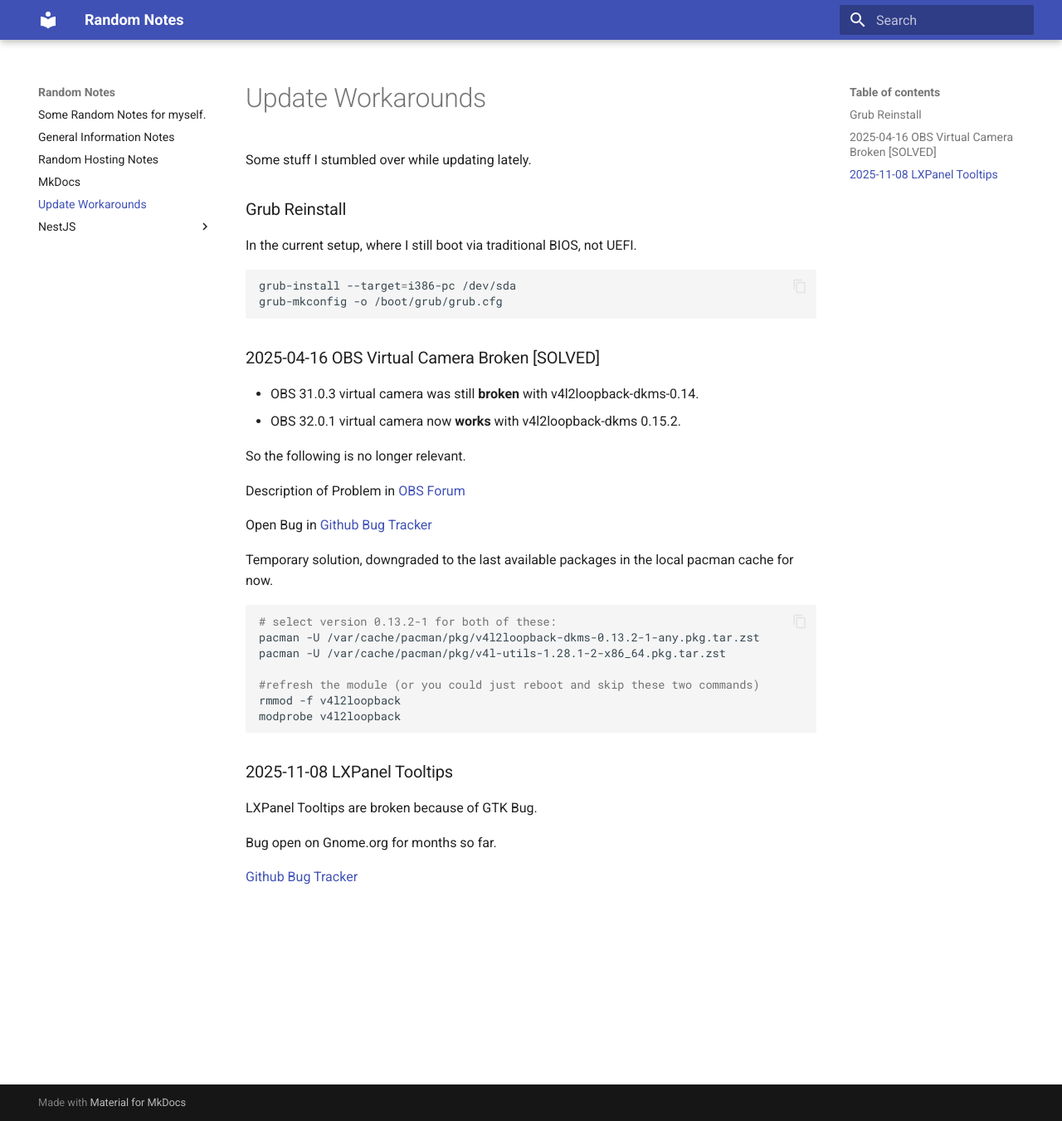
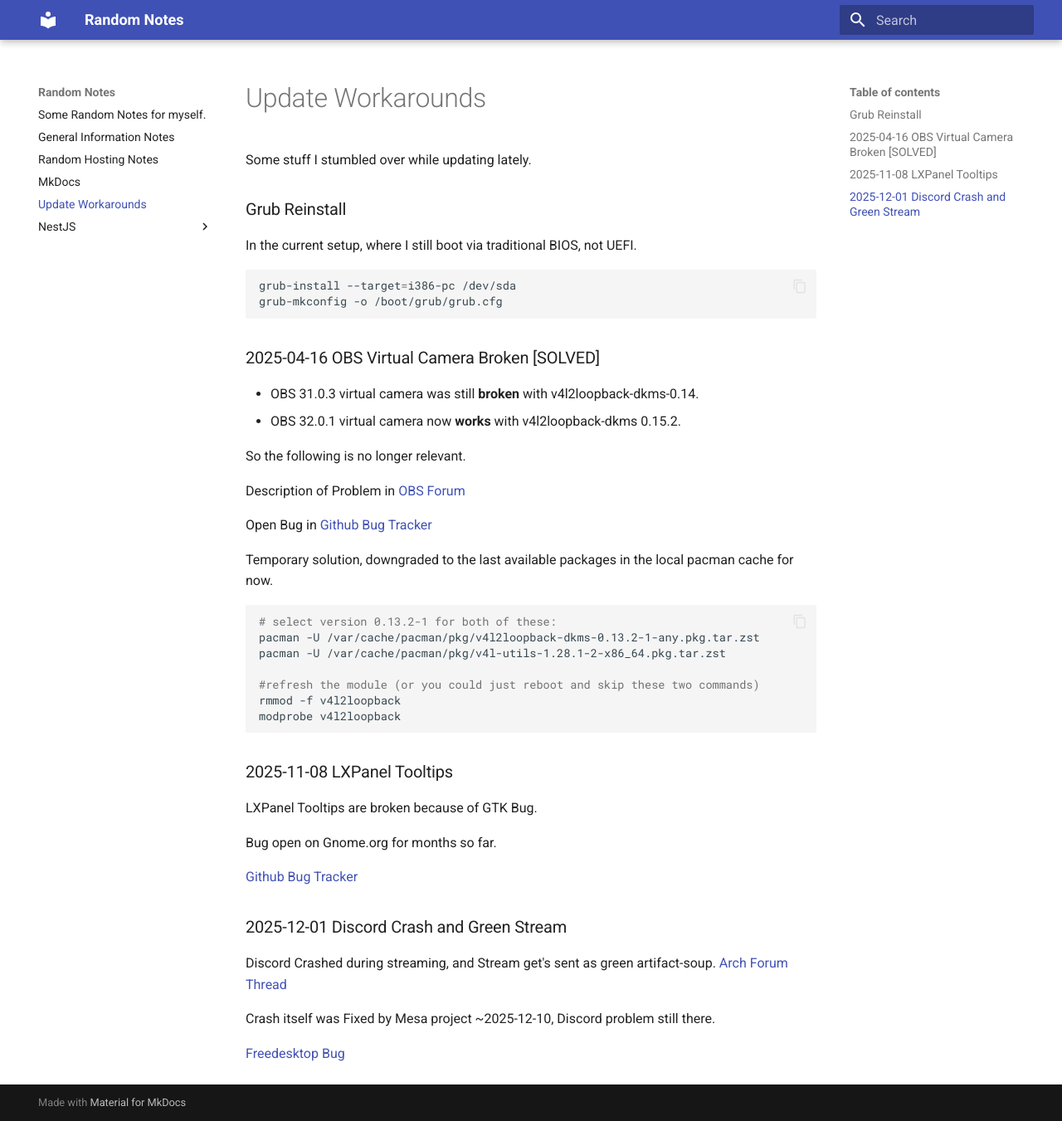
Before and after one commit to Tarkazza/random-docs, an MkDocs documentation site: the page built from docs/update_notes.md, in a window 1280 px wide and 1351 px high. Shown: the whole window at 83% size. Built offline with MkDocs 1.6.1 and Material for MkDocs 9.7.7, drawn with Linux system fonts in a browser that asks for light colours.

Commit message:
Added Discord Bug

```diff
--- a/docs/update_notes.md
+++ b/docs/update_notes.md
@@ -38,3 +38,12 @@ LXPanel Tooltips are broken because of GTK Bug.
 Bug open on Gnome.org for months so far.
 
 [Github Bug Tracker](https://gitlab.gnome.org/GNOME/gtk/-/merge_requests/8216)
+
+### 2025-12-01 Discord Crash and Green Stream
+
+Discord Crashed during streaming, and Stream get's sent as green artifact-soup.
+[Arch Forum Thread](https://bbs.archlinux.org/viewtopic.php?id=310039)
+
+Crash itself was Fixed by Mesa project ~2025-12-10, Discord problem still there.
+
+[Freedesktop Bug](https://gitlab.freedesktop.org/mesa/mesa/-/issues/14270)
```
